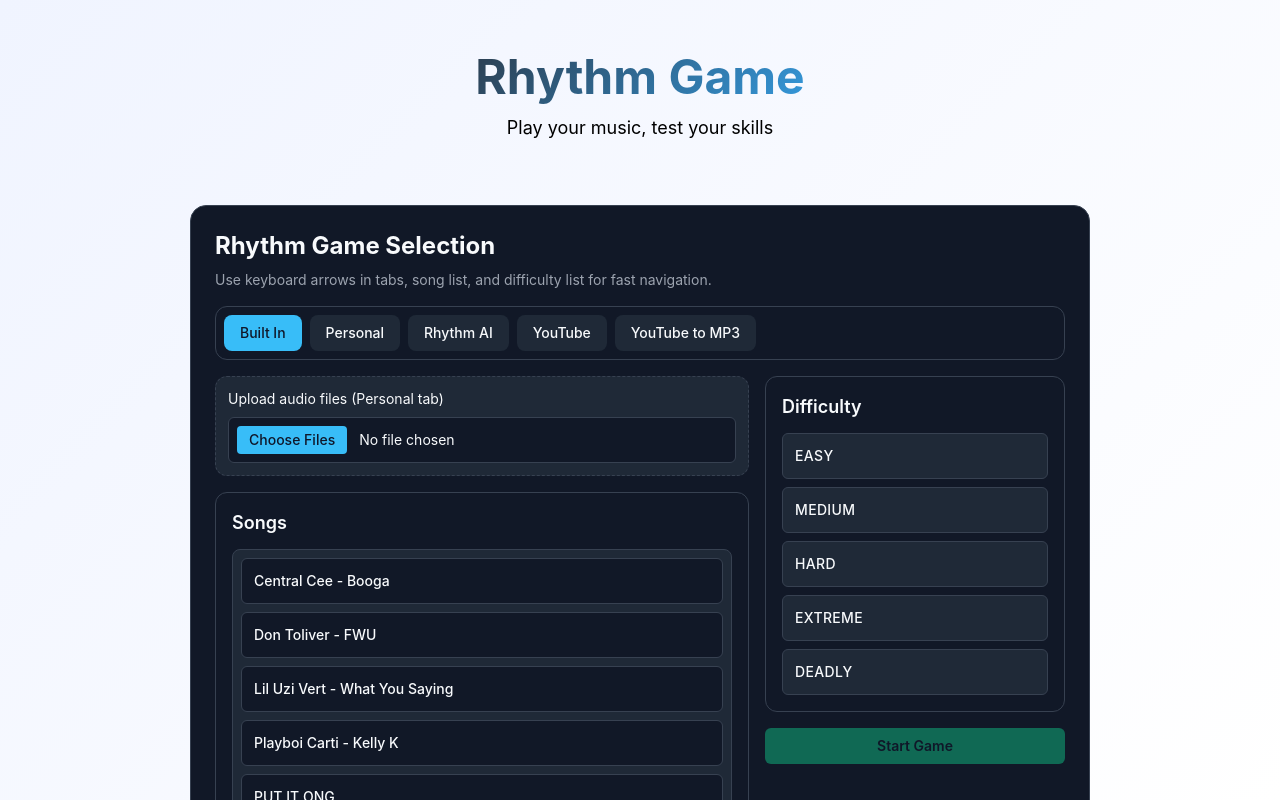
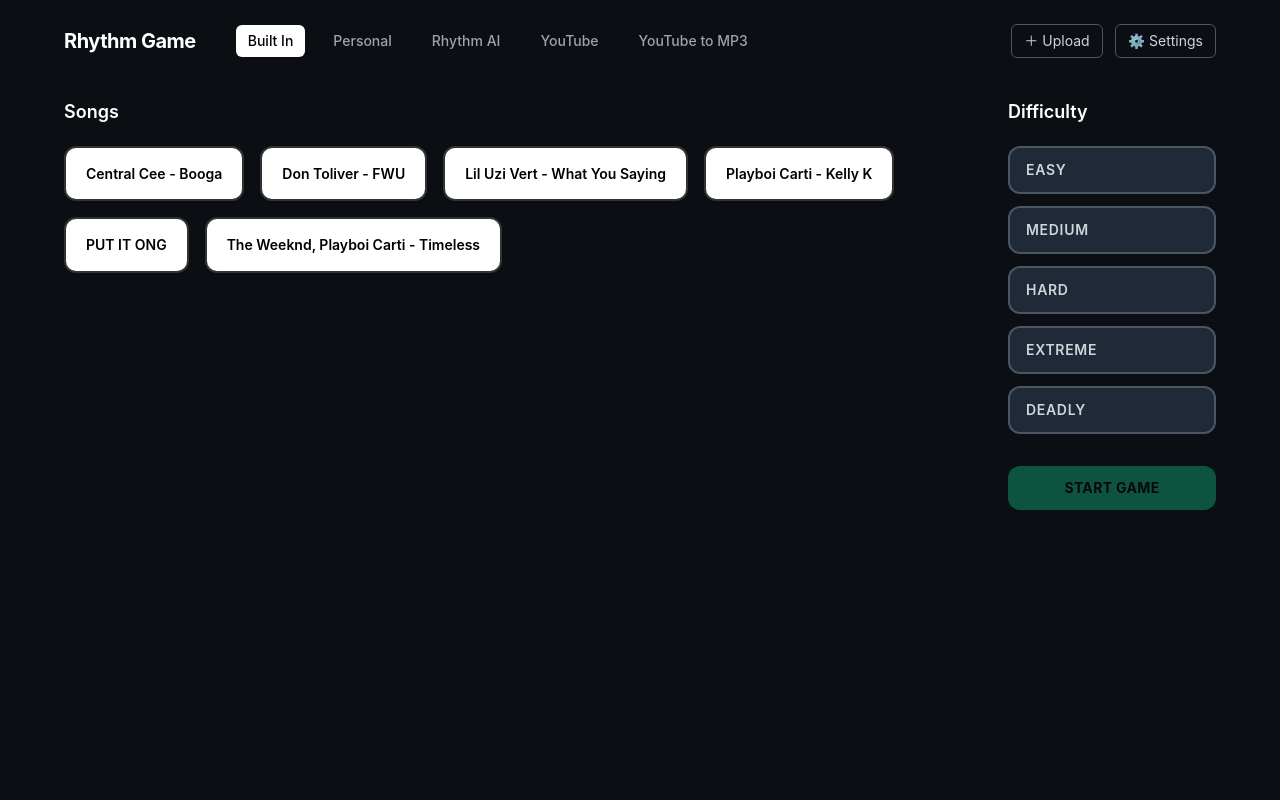
Before and after one commit to danielfrankin85-blip/RhythmAi, a React (Vite) app: page / in a window 1280 px wide. Built offline with nearby package versions, Linux system fonts and the light colour scheme.

Commit message:
redesign: songs far-left, difficulty far-right, white cards with black outline, hover-lift animation, remove old header/tabs bar

```diff
--- a/src/components/App.tsx
+++ b/src/components/App.tsx
@@ -443,20 +443,12 @@
       </div>
 
       {appState === 'menu' && (
-        <div className="menu">
-          <div className="menu__header">
-            <h1 className="menu__title">Rhythm Game</h1>
-            <p className="menu__subtitle">Play your music, test your skills</p>
-          </div>
-          <div className="menu__content">
-            <SongSelect onStartGame={handleStartGame} isLoading={isLoadingBeatmap} bestRecords={songBestRecords} />
-          </div>
-          <div className="menu__footer">
-            <button className="btn menu__settings-btn" onClick={handleOpenSettings}>
-              ⚙️ Settings
-            </button>
-          </div>
-        </div>
+        <SongSelect
+          onStartGame={handleStartGame}
+          isLoading={isLoadingBeatmap}
+          bestRecords={songBestRecords}
+          onOpenSettings={handleOpenSettings}
+        />
       )}
 
       {appState === 'loading' && (
--- a/src/components/Menu/SongSelect.tsx
+++ b/src/components/Menu/SongSelect.tsx
@@ -1,12 +1,19 @@
 import { memo, useCallback, useMemo, useState, type ChangeEvent } from 'react';
 import type { Difficulty } from '../../beatmap/BeatmapGenerator';
-import { BeatmapOptionsPanel } from './selection/BeatmapOptionsPanel';
-import { DifficultyPanel } from './selection/DifficultyPanel';
-import { SongListPanel } from './selection/SongListPanel';
-import { TopNavTabs } from './selection/TopNavTabs';
-import type { NavigationTab, SongOption } from './selection/types';
 
-const BUILT_IN_SONGS: SongOption[] = [
+/* ── Song source tab type ─────────────────────────────────────────────── */
+type SongTab = 'builtin' | 'personal' | 'rhythm-ai' | 'youtube' | 'yt-mp3';
+
+interface SongEntry {
+  id: string;
+  name: string;
+  source: SongTab;
+  path?: string;
+  file?: File;
+}
+
+/* ── Song data ────────────────────────────────────────────────────────── */
+const BUILT_IN_SONGS: SongEntry[] = [
   { id: 'b1', name: 'Central Cee - Booga', source: 'builtin', path: '/music/Central_Cee_-_Booga_(Lyrics)_320k.mp3' },
   { id: 'b2', name: 'Don Toliver - FWU', source: 'builtin', path: '/music/Don_Toliver_-_FWU_(AUDIO)_320k.mp3' },
   { id: 'b3', name: 'Lil Uzi Vert - What You Saying', source: 'builtin', path: '/music/Lil_Uzi_Vert_-_What_You_Saying_(Lyrics)_320k.mp3' },
@@ -15,39 +22,58 @@
   { id: 'b6', name: 'The Weeknd, Playboi Carti - Timeless', source: 'builtin', path: '/music/The_Weeknd%2C_Playboi_Carti_-_Timeless_(Audio)_320k.mp3' },
 ];
 
-const RHYTHM_AI_SONGS: SongOption[] = [
+const RHYTHM_AI_SONGS: SongEntry[] = [
   { id: 'ai-1', name: 'Rhythm AI Suggestion: Neon Pulse', source: 'rhythm-ai' },
   { id: 'ai-2', name: 'Rhythm AI Suggestion: Skyline Drive', source: 'rhythm-ai' },
   { id: 'ai-3', name: 'Rhythm AI Suggestion: Night Circuit', source: 'rhythm-ai' },
 ];
 
-const YOUTUBE_SONGS: SongOption[] = [
+const YOUTUBE_SONGS: SongEntry[] = [
   { id: 'yt-1', name: 'YouTube Import Placeholder #1', source: 'youtube' },
   { id: 'yt-2', name: 'YouTube Import Placeholder #2', source: 'youtube' },
 ];
 
-const YT_MP3_SONGS: SongOption[] = [
+const YT_MP3_SONGS: SongEntry[] = [
   { id: 'ytmp3-1', name: 'YouTube to MP3 Placeholder #1', source: 'yt-mp3' },
   { id: 'ytmp3-2', name: 'YouTube to MP3 Placeholder #2', source: 'yt-mp3' },
 ];
 
+const TAB_OPTIONS: { id: SongTab; label: string }[] = [
+  { id: 'builtin', label: 'Built In' },
+  { id: 'personal', label: 'Personal' },
+  { id: 'rhythm-ai', label: 'Rhythm AI' },
+  { id: 'youtube', label: 'YouTube' },
+  { id: 'yt-mp3', label: 'YouTube to MP3' },
+];
+
+const DIFFICULTIES: { value: Difficulty; label: string }[] = [
+  { value: 'easy', label: 'Easy' },
+  { value: 'medium', label: 'Medium' },
+  { value: 'hard', label: 'Hard' },
+  { value: 'extreme', label: 'Extreme' },
+  { value: 'deadly', label: 'Deadly' },
+];
+
+/* ── Props ────────────────────────────────────────────────────────────── */
 interface SongSelectProps {
   onStartGame: (file: File, difficulty: Difficulty, songId: string, songName: string) => void;
   isLoading: boolean;
   bestRecords: Record<string, { bestScore: number; bestAccuracy: number }>;
+  onOpenSettings?: () => void;
 }
 
 function fileNameToTitle(fileName: string): string {
   return fileName.replace(/\.[^.]+$/, '').replace(/[_-]+/g, ' ').trim();
 }
 
-export const SongSelect = memo<SongSelectProps>(({ onStartGame, isLoading, bestRecords }) => {
-  const [activeTab, setActiveTab] = useState<NavigationTab>('builtin');
+/* ── Component ────────────────────────────────────────────────────────── */
+export const SongSelect = memo<SongSelectProps>(({ onStartGame, isLoading, bestRecords, onOpenSettings }) => {
+  const [activeTab, setActiveTab] = useState<SongTab>('builtin');
   const [selectedSongId, setSelectedSongId] = useState<string | null>(null);
   const [selectedDifficulty, setSelectedDifficulty] = useState<Difficulty | null>(null);
-  const [personalSongs, setPersonalSongs] = useState<SongOption[]>([]);
-  const [uiMessage, setUiMessage] = useState<string>('Select a song and difficulty to unlock beatmap options.');
+  const [personalSongs, setPersonalSongs] = useState<SongEntry[]>([]);
 
+  /* Derived */
   const songs = useMemo(() => {
     if (activeTab === 'builtin') return BUILT_IN_SONGS;
     if (activeTab === 'personal') return personalSongs;
@@ -56,44 +82,32 @@
     return YT_MP3_SONGS;
   }, [activeTab, personalSongs]);
 
-  const selectedSong = useMemo(() => songs.find((song) => song.id === selectedSongId) ?? null, [songs, selectedSongId]);
-  const canOpenBeatmapOptions = Boolean(selectedSong && selectedDifficulty);
+  const selectedSong = useMemo(() => songs.find((s) => s.id === selectedSongId) ?? null, [songs, selectedSongId]);
+  const canStart = Boolean(selectedSong && selectedDifficulty);
 
-  const handleTabChange = useCallback((tab: NavigationTab) => {
+  /* Handlers */
+  const handleTabChange = useCallback((tab: SongTab) => {
     setActiveTab(tab);
     setSelectedSongId(null);
-    setUiMessage('Select a song and difficulty to unlock beatmap options.');
   }, []);
 
   const handleUploadFiles = useCallback((event: ChangeEvent<HTMLInputElement>) => {
-    const files = Array.from(event.target.files ?? []).filter((file) => file.type.startsWith('audio/'));
+    const files = Array.from(event.target.files ?? []).filter((f) => f.type.startsWith('audio/'));
+    if (!files.length) return;
 
-    if (!files.length) {
-      setUiMessage('No supported audio files were selected.');
-      return;
-    }
-
-    const mapped = files.map((file) => ({
-      id: `personal-${Date.now()}-${file.name}`,
-      name: fileNameToTitle(file.name),
+    const mapped: SongEntry[] = files.map((f) => ({
+      id: `personal-${Date.now()}-${f.name}`,
+      name: fileNameToTitle(f.name),
       source: 'personal' as const,
-      file,
+      file: f,
     }));
 
     setPersonalSongs((prev) => [...mapped, ...prev]);
     setActiveTab('personal');
     setSelectedSongId(mapped[0].id);
-    setUiMessage(`${mapped.length} personal song(s) added.`);
-
     event.currentTarget.value = '';
   }, []);
 
-  const handleCreateBeatmap = useCallback(() => {
-    if (!canOpenBeatmapOptions || !selectedSong || !selectedDifficulty) return;
-    setUiMessage(`Beatmap options ready for ${selectedSong.name} (${selectedDifficulty}).`);
-  }, [canOpenBeatmapOptions, selectedDifficulty, selectedSong]);
-
-  // Keep existing game flow available from this UI when audio is playable.
   const handleStartGame = useCallback(async () => {
     if (!selectedSong || !selectedDifficulty) return;
 
@@ -104,81 +118,150 @@
 
     if (selectedSong.path) {
       const response = await fetch(selectedSong.path);
-      if (!response.ok) {
-        setUiMessage(`Could not load ${selectedSong.name}.`);
-        return;
-      }
+      if (!response.ok) return;
       const blob = await response.blob();
       const file = new File([blob], selectedSong.path.split('/').pop() ?? 'song.mp3', { type: blob.type || 'audio/mpeg' });
       onStartGame(file, selectedDifficulty, selectedSong.id, selectedSong.name);
-      return;
     }
-
-    setUiMessage('This tab is UI-only for now. Pick a Built In or Personal song to continue.');
   }, [onStartGame, selectedDifficulty, selectedSong]);
 
+  /* ── Render ────────────────────────────────────────────────────────── */
   return (
-    <div className="rounded-2xl border border-game-border bg-game-surface p-4 md:p-6">
-      <header className="mb-4 space-y-2">
-        <h1 className="text-2xl font-bold">Rhythm Game Selection</h1>
-        <p className="text-sm text-game-muted">Use keyboard arrows in tabs, song list, and difficulty list for fast navigation.</p>
-      </header>
+    <div className="flex min-h-screen w-full flex-col bg-game-bg px-6 py-6 md:px-10 lg:px-16">
 
-      <TopNavTabs activeTab={activeTab} onTabChange={handleTabChange} />
+      {/* ── Top bar: site name + tabs + settings ── */}
+      <nav className="mb-10 flex flex-wrap items-center gap-4">
+        <h1 className="mr-6 text-xl font-bold tracking-tight text-white">Rhythm&nbsp;Game</h1>
 
-      <div className="mt-4 grid grid-cols-1 gap-4 lg:grid-cols-[1fr_300px]">
-        <div id={`tab-panel-${activeTab}`} role="tabpanel" aria-labelledby={`tab-${activeTab}`} className="space-y-4">
-          <div className="rounded-xl border border-dashed border-game-border bg-game-panel p-3">
-            <label htmlFor="personal-upload" className="block text-sm text-game-text">
-              Upload audio files (Personal tab)
-            </label>
+        {TAB_OPTIONS.map((tab) => {
+          const isActive = tab.id === activeTab;
+          return (
+            <button
+              key={tab.id}
+              onClick={() => handleTabChange(tab.id)}
+              className={`rounded-md px-3 py-1.5 text-sm font-medium transition-colors ${
+                isActive
+                  ? 'bg-white text-black'
+                  : 'text-gray-400 hover:text-white'
+              }`}
+            >
+              {tab.label}
+            </button>
+          );
+        })}
+
+        <div className="ml-auto flex items-center gap-3">
+          {/* Upload (always visible) */}
+          <label
+            htmlFor="personal-upload"
+            className="cursor-pointer rounded-md border border-gray-600 px-3 py-1.5 text-sm text-gray-300 transition hover:border-white hover:text-white"
+          >
+            ＋ Upload
             <input
               id="personal-upload"
               type="file"
               accept="audio/*"
               multiple
               onChange={handleUploadFiles}
-              className="mt-2 w-full cursor-pointer rounded-md border border-game-border bg-game-surface p-2 text-sm text-game-text file:mr-3 file:rounded file:border-0 file:bg-game-accent file:px-3 file:py-1 file:text-sm file:font-medium file:text-slate-900 hover:file:bg-game-accentStrong"
+              className="hidden"
               aria-label="Upload personal songs"
             />
+          </label>
+
+          {onOpenSettings && (
+            <button
+              onClick={onOpenSettings}
+              className="rounded-md border border-gray-600 px-3 py-1.5 text-sm text-gray-300 transition hover:border-white hover:text-white"
+            >
+              ⚙️ Settings
+            </button>
+          )}
+        </div>
+      </nav>
+
+      {/* ── Main area: songs LEFT ↔ difficulty RIGHT ── */}
+      <div className="flex flex-1 gap-10 lg:gap-20">
+
+        {/* ── LEFT: Song list ── */}
+        <section className="flex-1">
+          <h2 className="mb-5 text-lg font-semibold text-white">Songs</h2>
+
+          <div className="flex flex-wrap gap-4">
+            {songs.length === 0 && (
+              <p className="text-sm text-gray-500">No songs in this tab yet.</p>
+            )}
+
+            {songs.map((song) => {
+              const isSelected = song.id === selectedSongId;
+              const record = bestRecords[song.id];
+
+              return (
+                <button
+                  key={song.id}
+                  onClick={() => setSelectedSongId(song.id)}
+                  className={`
+                    song-card
+                    group relative rounded-xl border-2 bg-white px-5 py-4
+                    text-left text-black shadow-sm
+                    transition-all duration-200 ease-out
+                    hover:-translate-y-1 hover:shadow-md
+                    focus-visible:ring-2 focus-visible:ring-sky-400 focus-visible:ring-offset-2 focus-visible:ring-offset-game-bg
+                    ${isSelected
+                      ? 'border-sky-400 shadow-[0_0_12px_rgba(56,189,248,0.35)]'
+                      : 'border-black/80 hover:border-black'}
+                  `}
+                  aria-pressed={isSelected}
+                >
+                  <span className="block text-sm font-semibold leading-snug">{song.name}</span>
+                  {record && (
+                    <span className="mt-1 block text-xs text-gray-500">
+                      Best: {record.bestScore.toLocaleString()} · {record.bestAccuracy.toFixed(2)}%
+                    </span>
+                  )}
+                </button>
+              );
+            })}
           </div>
+        </section>
 
-          <SongListPanel
-            songs={songs}
-            selectedSongId={selectedSongId}
-            onSongSelect={(song) => setSelectedSongId(song.id)}
-            panelId={`song-panel-${activeTab}`}
-            emptyMessage="No songs in this tab yet."
-            bestRecords={bestRecords}
-          />
-        </div>
+        {/* ── RIGHT: Difficulty + Start ── */}
+        <aside className="w-52 shrink-0">
+          <h2 className="mb-5 text-lg font-semibold text-white">Difficulty</h2>
 
-        <div className="space-y-4">
-          <DifficultyPanel selectedDifficulty={selectedDifficulty} onDifficultySelect={setSelectedDifficulty} />
-
-          <BeatmapOptionsPanel
-            enabled={canOpenBeatmapOptions}
-            isLoading={isLoading}
-            songName={selectedSong?.name ?? ''}
-            difficultyName={selectedDifficulty ?? ''}
-            onCreateBeatmap={handleCreateBeatmap}
-          />
+          <div className="flex flex-col gap-3">
+            {DIFFICULTIES.map((d) => {
+              const isActive = d.value === selectedDifficulty;
+              return (
+                <button
+                  key={d.value}
+                  onClick={() => setSelectedDifficulty(d.value)}
+                  className={`
+                    rounded-xl border-2 px-4 py-3 text-left text-sm font-semibold uppercase tracking-wider
+                    transition-all duration-200 ease-out
+                    hover:-translate-y-0.5 hover:shadow-md
+                    ${isActive
+                      ? 'border-sky-400 bg-white text-black shadow-[0_0_12px_rgba(56,189,248,0.35)]'
+                      : 'border-gray-600 bg-game-panel text-gray-300 hover:border-white hover:text-white'}
+                  `}
+                  aria-pressed={isActive}
+                >
+                  {d.label}
+                </button>
+              );
+            })}
+          </div>
 
           <button
             type="button"
-            disabled={!canOpenBeatmapOptions || isLoading}
+            disabled={!canStart || isLoading}
             onClick={handleStartGame}
-            className="w-full rounded-md bg-emerald-500 px-4 py-2 text-sm font-semibold text-slate-900 transition hover:bg-emerald-400 disabled:cursor-not-allowed disabled:opacity-50"
+            className="mt-8 w-full rounded-xl bg-emerald-500 px-4 py-3 text-sm font-bold uppercase tracking-wide text-black transition hover:bg-emerald-400 disabled:cursor-not-allowed disabled:opacity-40"
             aria-label="Start game with selected song and difficulty"
           >
-            {isLoading ? 'Analyzing...' : 'Start Game'}
+            {isLoading ? 'Analyzing…' : 'Start Game'}
           </button>
-        </div>
+        </aside>
       </div>
-
-      <p className="mt-4 rounded-md border border-game-border bg-game-panel px-3 py-2 text-sm text-game-muted" aria-live="polite">
-        {uiMessage}
-      </p>
     </div>
   );
 });
```
